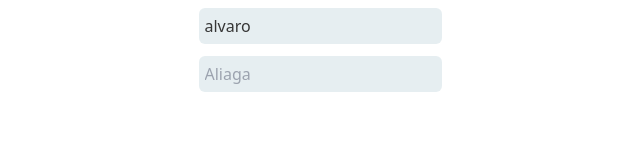
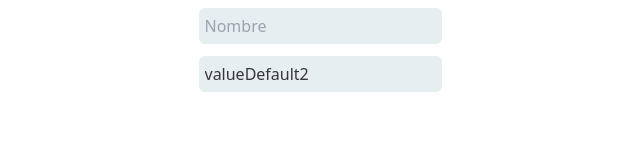
Before and after one commit to amav96/dimiproApp, a React (Vite) app: page /login in a window 1280 px wide. Shown: the top 160 px of the page, without its empty margins (80-720 px from the left). Built offline with nearby package versions, Linux system fonts and the light colour scheme.

Commit message:
form generic input text

```diff
--- a/src/components/auth/LoginForm.tsx
+++ b/src/components/auth/LoginForm.tsx
@@ -1,91 +1,40 @@
 // import BaseForm from '../../components/Form/BaseForm'
-import { BaseInput } from '../form/BaseInput';
 import React, { useState } from 'react';
 import '../form/BaseForm.scss'
-import { LoginValues } from '../../types/auth/login';
 import BaseForm from '../form/BaseForm';
 
 
 export function LoginForm() {
 
-  const [inputValues, setInputValues] = useState<LoginValues>({
-    firstName: "",
-    lastName: "",
-    }
-  )
-
-  const validationSchema =  {
-    firstName: {
-        rules: {
-          required: true
-        }
-      },
-    lastName: {
-        rules: {
-            required: true
-        }
-    }
-  }
-
-  const handleChange = (evt: React.ChangeEvent<HTMLInputElement>) => {
-    const { name, value } = evt.target;
-    setInputValues((prev: LoginValues) => ({
-      ...prev,
-      [name]: value,
-    }));
-  }
-
-  const handleSubmit = (evt: React.FormEvent<HTMLFormElement>) => {
-    evt.preventDefault();
-  }
-
   const [inputs, setInputs] = useState({
     firstName : {
       placeholder : 'Nombre',
       name: 'firstName',
-      value: 'alvaro',
-      type: 'text'
+      value: '',
+      type: 'text',
+      rules: {
+        required: true
+      }
     },
     lastName: {
-      placeholder : 'Aliaga',
+      placeholder : 'Apellidoaa',
       name: 'lastName',
-      value: '',
-      type: 'text'
+      value: 'valueDefault2',
+      type: 'text',
+      rules: {
+        required: true
+      }
     }
+
   })
 
+  return (
+    <div className='my-2 flex justify-center flex-column'>
 
-  // setTimeout(() => {
-  //   console.log('try')
-  //   setInputs((prev) => ({
-  //     ...prev,
-  //     firstName: {
-  //       ...prev.firstName,
-  //       test: 'gege'
-  //     }
-  //   }))
-  // }, 3000);
 
-  return (
-    <div className='my-2 flex justify-center'>
       <BaseForm
       inputs={inputs}
       />
-      {/* <form onSubmit={handleSubmit} className='baseForm grid grid-cols-12 gap-2'>
-        <BaseInput
-          value={inputValues.firstName}
-          rules={validationSchema.firstName.rules}
-          name='firstName'
-          onChange={handleChange}
-        />
-        <BaseInput
-          value={inputValues.lastName}
-          rules={validationSchema.lastName.rules}
-          name='lastName'
-          onChange={handleChange}
-        />
-        <button type="submit"> enviar</button>
-      </form> */}
     </div>
   )
 }
--- a/src/components/form/BaseForm.tsx
+++ b/src/components/form/BaseForm.tsx
@@ -14,6 +14,10 @@ interface generatedInput extends PropsBaseInput{
   key: string,
 }
 
+type keyValue<K extends string | number> = {
+  [key in K]: string | number | Array<any> | object;
+}
+
 export default function BaseForm(props: Props<string | number , PropsBaseInput>) {
   const { inputs } = props;
 
@@ -28,7 +32,7 @@ export default function BaseForm(props: Props<string | number , PropsBaseInput>)
         updateGeneratedInput[index] = { ...generatedInputs[index], ...inputs[k] };
         setGeneratedInputs(updateGeneratedInput)
         if (inputs[k].value && inputs[k].value !== undefined) {
-          setReturnForm((prev:any) => ({
+          setReturnForm((prev: keyValue<string | number>) => ({
             ...prev,
             [k]: inputs[k].value
           }))
@@ -46,7 +50,7 @@ export default function BaseForm(props: Props<string | number , PropsBaseInput>)
             value: {},
           });
 
-          setReturnForm((prev: any) => {
+          setReturnForm((prev: keyValue<string | number>) => {
             if (inputs[k].hasOwnProperty('value') && inputs[k].value) {
               return {
                 ...prev,
@@ -63,19 +67,33 @@ export default function BaseForm(props: Props<string | number , PropsBaseInput>)
     })
   }, [inputs])
 
+  const handleSubmit = (evt: React.FormEvent<HTMLFormElement>) => {
+    evt.preventDefault();
+    console.log(evt)
+  }
+
+  const handleChange = (evt: React.ChangeEvent<HTMLInputElement>) => {
+    const { name, value } = evt.target;
+    setReturnForm((prev: keyValue<string | number>) => ({
+      ...prev,
+      [name]: value,
+    }));
+  }
+
   return (
-    <form className='baseForm grid grid-cols-12 gap-2'>
+    <form onSubmit={handleSubmit} className='baseForm grid grid-cols-12 gap-2'>
       {
         generatedInputs.filter((val) => val.hidden === undefined || val.hidden === false)
-        .map((value, index) => {
-          if(!value.hasOwnProperty('type') || (value.hasOwnProperty('type') && value.type === 'text')){
+        .map((v, index) => {
+          if(!v.hasOwnProperty('type') || (v.hasOwnProperty('type') && v.type === 'text')){
             return (
               <BaseInput
               key={index}
-              value={generatedInputs[index].value}
+              value={returnForm[v.key]}
               name={generatedInputs[index].name}
               placeholder={generatedInputs[index].placeholder}
-              onChange={()=> console.log('test')}
+              onChange={handleChange}
+              rules={generatedInputs[index].rules || {}}
               />
             )
           }
--- a/src/views/Home.tsx
+++ b/src/views/Home.tsx
@@ -9,7 +9,6 @@ export  function Home() {
 
     useEffect(() => {
         if(!user){
-            console.log(user)
             navigate('/login')
         }
       }, []);
```
